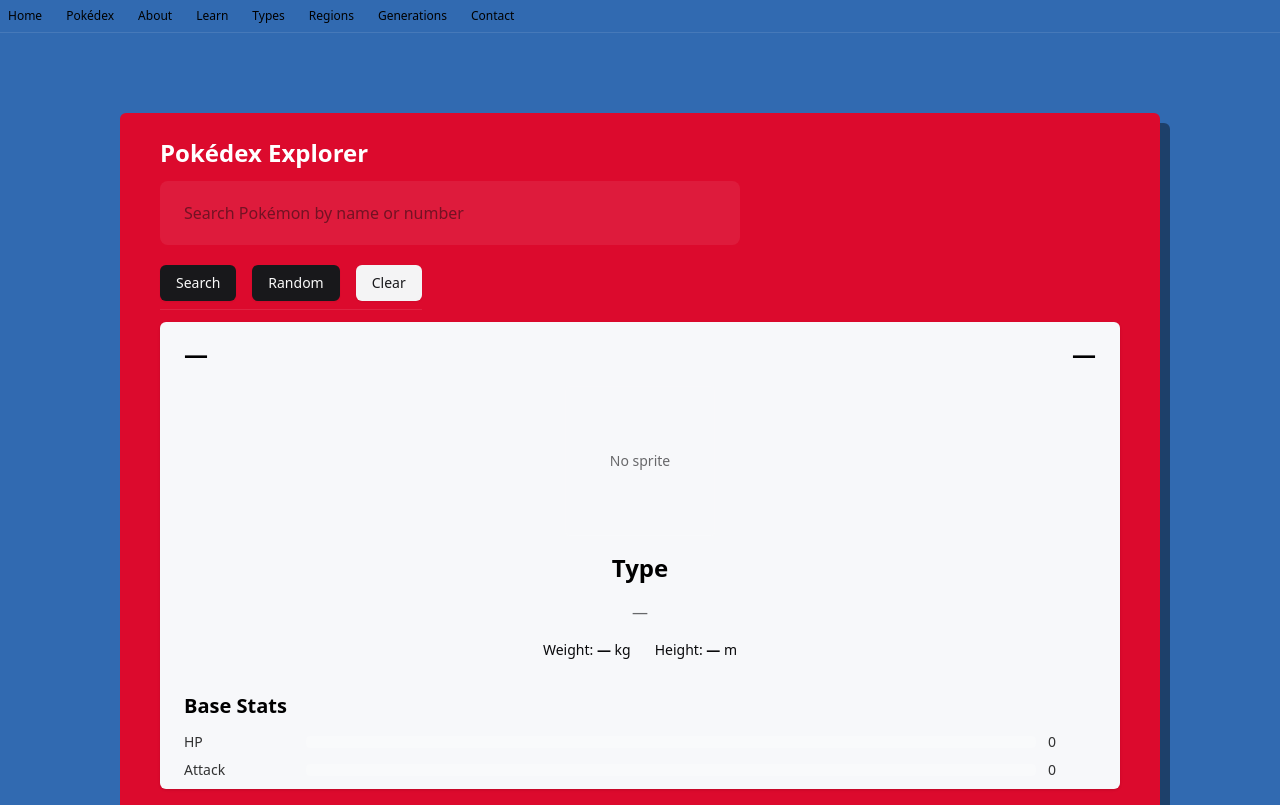
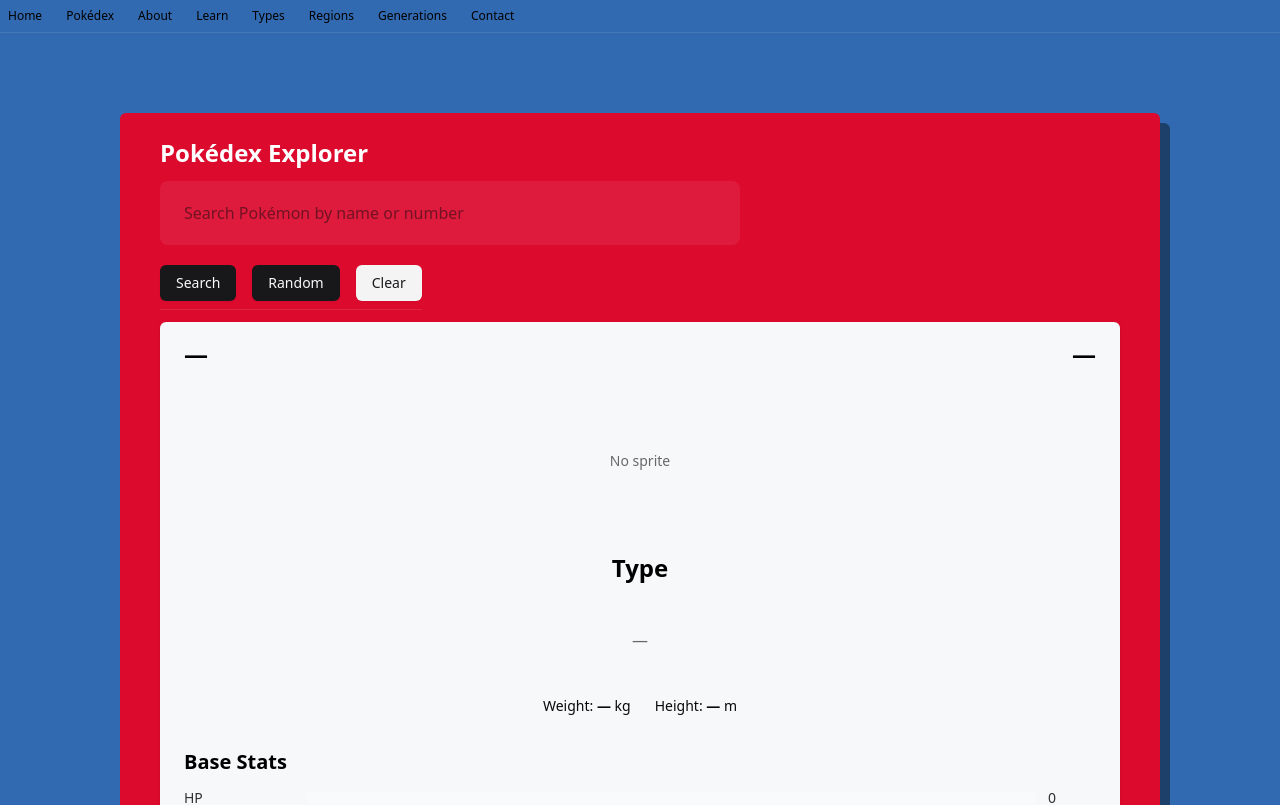
Before and after one commit to pschonffeldt/pokedex-2, a Next.js app: page /pokedex in a window 1280 px wide. Shown: the top 805 px of the page. Built offline with nearby package versions, Linux system fonts and the light colour scheme.

Commit message:
Fix pkm type capsule height, remove loading and error message while a new toast feature is plan, update stat-bars maxBase to normalize stat bars

```diff
--- a/src/app/pokedex/page.tsx
+++ b/src/app/pokedex/page.tsx
@@ -110,8 +110,10 @@ export default function App() {
 
   return (
     <main className="px-30 py-20">
-      <ContentBlock className="h-[700px] flex flex-col gap-3 p-10 py-6 items-start bg-[#dc0a2d] shadow-[10px_10px_rgba(0,0,0,0.4)]">
+      <ContentBlock className="flex flex-col h-auto gap-3 p-10 py-6 items-start bg-[#dc0a2d] shadow-[10px_10px_rgba(0,0,0,0.4)]">
         <AppTitle />
+        {/* {isLoading && <p className="text-sm">Loading…</p>}
+        {errorMessage && <p className="text-sm text-red-400">{errorMessage}</p>} */}
 
         <SearchForm searchText={searchText} setSearchText={setSearchText} onSearch={handleSearch} />
 
@@ -133,9 +135,6 @@ export default function App() {
           <PokemonType types={typeNames} weight={weight} height={height} />
 
           <PokemonStatsBars stats={statProps} />
-
-          {isLoading && <p className="text-sm">Loading…</p>}
-          {errorMessage && <p className="text-sm text-red-400">{errorMessage}</p>}
         </ContentBlock>
       </ContentBlock>
     </main>
--- a/src/components/pokemon-stats-bars.tsx
+++ b/src/components/pokemon-stats-bars.tsx
@@ -26,7 +26,7 @@ export default function PokemonStatsBars({ stats }: Props) {
     StatName,
     number | undefined
   >;
-  const maxBase = 255; // common upper bound for base stats
+  const maxBase = 155; // common upper bound for base stats
 
   return (
     <div className="px-6 py-4">
--- a/src/components/pokemon-type.tsx
+++ b/src/components/pokemon-type.tsx
@@ -16,7 +16,7 @@ export default function PokemonType({ types, weight, height }: Props) {
     <div className="flex flex-col items-center gap-4 px-6 py-4">
       <h3 className="text-2xl font-bold text-black/100">Type</h3>
 
-      <div className="flex flex-wrap justify-center gap-2">
+      <div className="flex flex-wrap justify-center items-center gap-2 min-h-20">
         {types.length > 0 ? (
           types.map((t) => (
             <span
```
